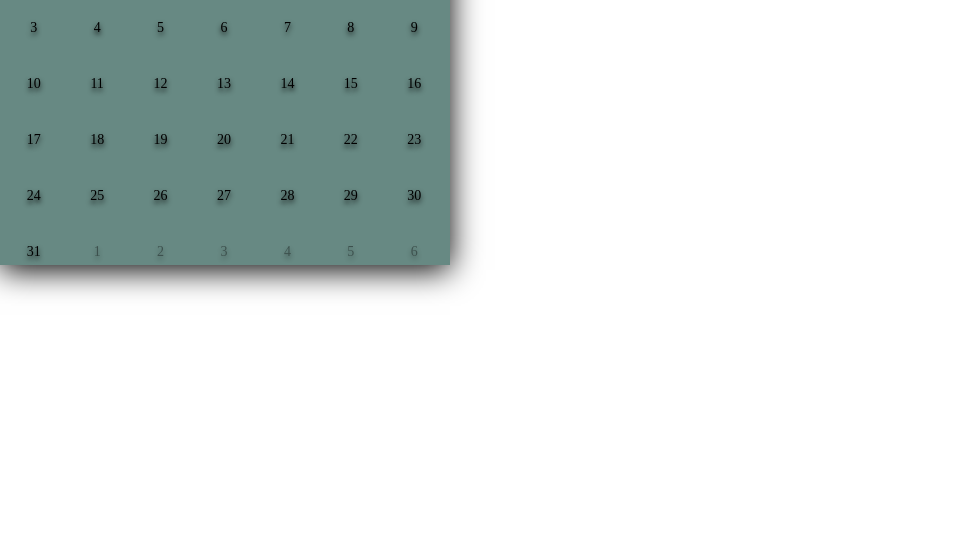
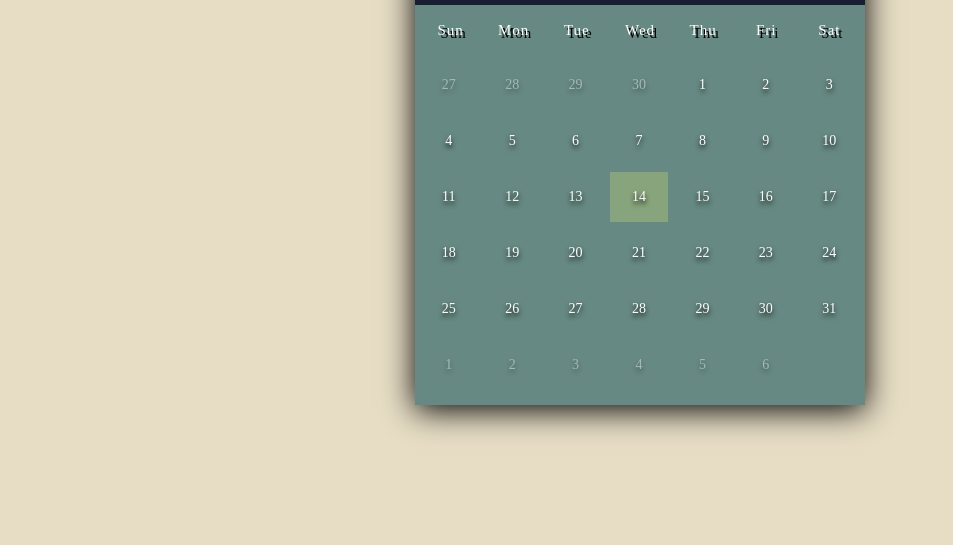
Before and after one commit to mergimshalaa/Calendar, a plain HTML site: page index.html in a window 1280 px wide. Shown: the part 255-800 px from the top of the page, without its empty margins (0-953 px from the left). Drawn offline with Linux system fonts and the light colour scheme; a script that the page names is missing.

Commit message:
add class for current day of month

```diff
--- a/index.html
+++ b/index.html
@@ -11,7 +11,7 @@
 
 </head>
 <body>
-    <div class="containter">
+    <div class="container">
         <div class="calendar">
             <div class="month">
                 <i class="fa-solid fa-angle-left prev"></i>
@@ -21,7 +21,7 @@
                 </div>
                 <i class="fa-solid fa-angle-right"></i>
             </div>
-            <div class="weekdays">
+            <div class="weekDays">
                 <div>Sun</div>
                 <div>Mon</div>
                 <div>Tue</div>
@@ -31,11 +31,11 @@
                 <div>Sat</div>
             </div>
             <div class="days">
-                <div class="previous-date">26</div>
-                <div class="previous-date">26</div>
-                <div class="previous-date">26</div>
-                <div class="previous-date">26</div>
-                <div class="previous-date">26</div>
+
+                <div class="previous-date">27</div>
+                <div class="previous-date">28</div>
+                <div class="previous-date">29</div>
+                <div class="previous-date">30</div>
                 <div>1</div>
                 <div>2</div>
                 <div>3</div>
@@ -49,7 +49,7 @@
                 <div>11</div>
                 <div>12</div>
                 <div>13</div>
-                <div>14</div>
+                <div class="today">14</div>
                 <div>15</div>
                 <div>16</div>
                 <div>17</div>
```
